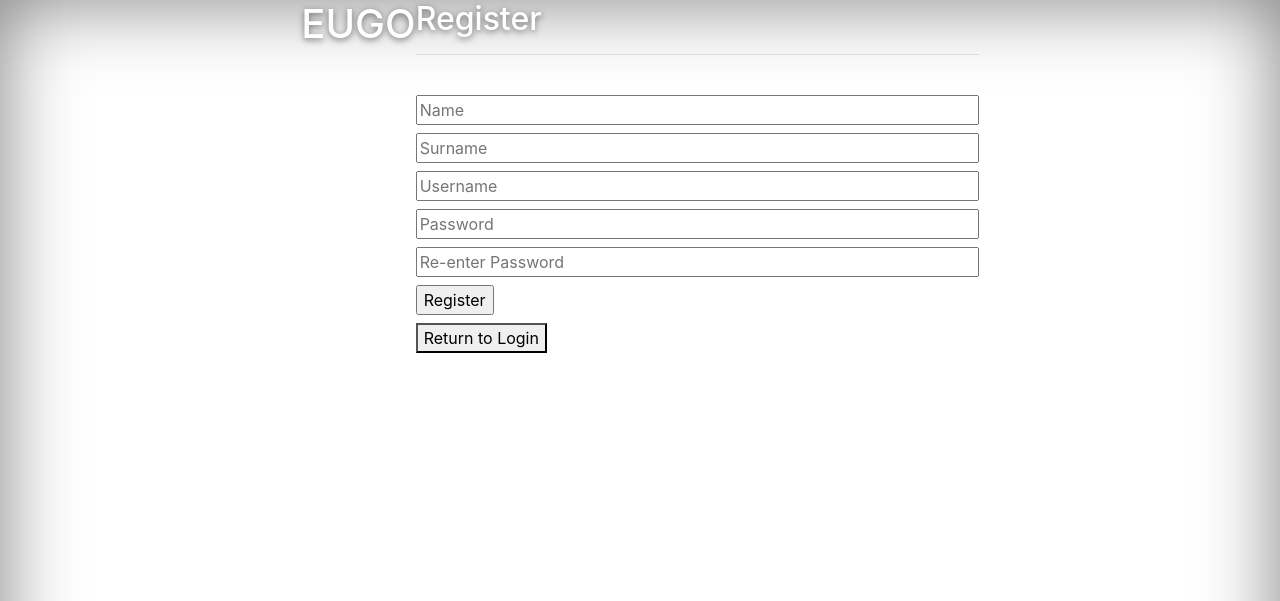
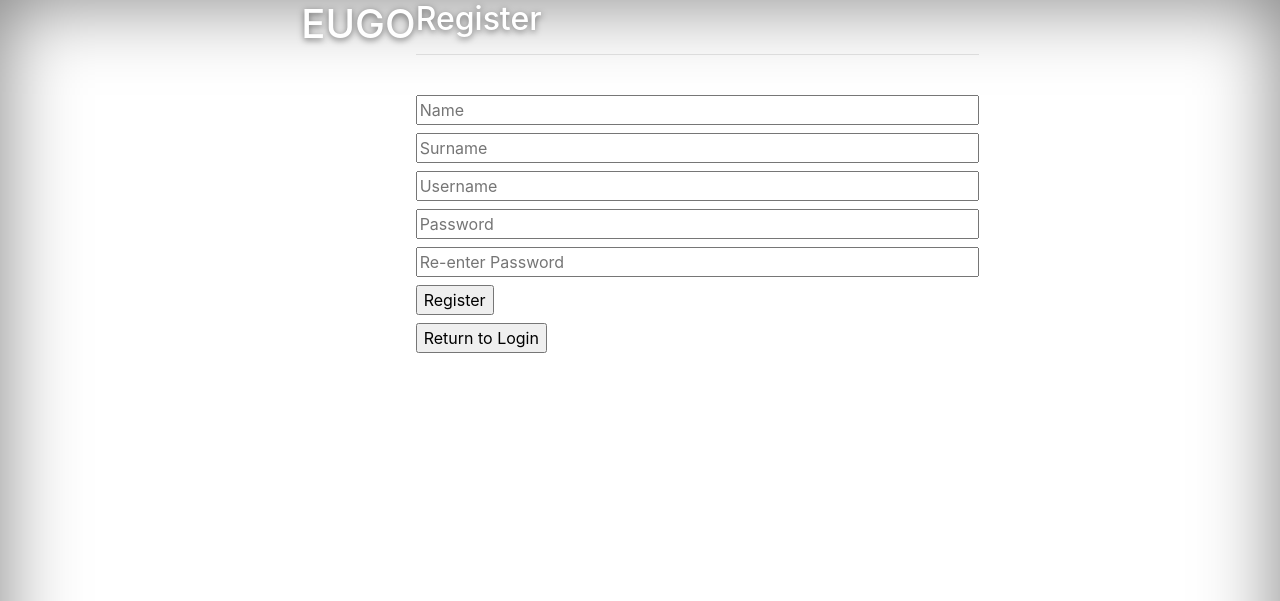
Before and after one commit to nbaker47/eugo_pokemongo_clone, a Django app: page /eugo/register/ in a window 1280 px wide. Shown: the top 601 px of the page. Run offline with Django 4.2, Linux system fonts and the light colour scheme; some libraries are stand-ins or nearby versions.

Commit message:
Done some more work on the register/login stuff. Need to finish off the javascript validation but going to sort that out tomorrow.

```diff
--- a/eugo/templates/register.html
+++ b/eugo/templates/register.html
@@ -33,19 +33,40 @@
 		</div>
 		<!-- Use java script to check validation-->
 
-		<form class="form" method="POST" action="." >    <!--action to the php ./homePage.html -->
+		<script>
+			function validateForm() {
+
+				let fname = document.forms['myForm']['firstname'].value;
+				let lname = document.forms['myForm']['surname'].value;
+				let username = document.forms['myForm']['username'].value;
+				let password1 = document.forms['myForm']['password1'].value;
+				let password2 = document.forms['myForm']['password2'].value;
+
+				var pwd_expression = /^(?=.*?[A-Z])(?=.*?[a-z])(?=.*?[0-9])/;
+				var filter = /^(?=.*?[#?!@$%^&*-])+$/;
+
+				if (filter.test(fname)) {
+					alert("Name must not contain any spaces or special characters")
+					return false;
+
+				}
+			}
+
+		</script>
+
+		<form name="myForm" class="form" method="POST" action="." onsubmit="return validateForm()" >    <!--action to the php ./homePage.html -->
 			{% csrf_token %} <!--Prevents csrf attacks -->
 
 			<label>
-				<input type="text" name="firstname" placeholder="Name" size="50" required>
+				<input type="text" name="firstname" placeholder="Name" size="50" required autocomplete="off">
 			</label>
 			<br>
 			<label>
-				<input type="text" name="surname" placeholder="Surname" size="50">
+				<input type="text" name="surname" placeholder="Surname" size="50" required autocomplete="off">
 			</label>
 			<br>
 			<label>
-				<input type="text"  name="username" placeholder="Username" size="50" required>
+				<input type="text"  name="username" placeholder="Username" size="50" required autocomplete="off">
 			</label>
 			<br>
 			<label>
@@ -53,7 +74,7 @@
 			</label>
 			<br>
 			<label>
-				<input type="password" name="password2" placeholder="Re-enter Password" size="50" minlength="8" required>
+				<input type="password" name="password2" placeholder="Re-enter Password" size="50" minlength="8" required >
 			</label>
 			<br>
 			<label>
@@ -63,18 +84,12 @@
 
 		</form>
 
-		<a href="/eugo/login">
-			<button>
-				Return to Login
-			</button> </a>
 
-		<!--
-		<form action="./login.php" class="form">
+		<form action="/eugo/login" class="form">
 			<label>
-				<input type="submit" value="Return" size="25">
+				<input type="submit" value="Return to Login" size="25">
 			</label>
 		</form>
 		<br>
-		-->
 		</body>
 </html>
--- a/eugo/views.py
+++ b/eugo/views.py
@@ -22,7 +22,7 @@ def login(request):
 
 def register(request):
     if request.method == "POST":
-        print(request.POST)
+        #print(request.POST)
 
         firstname   =   request.POST['firstname']
         surname     =   request.POST['surname']
```
Also changed, not shown: eugo/templates/login.html (+4 -4 lines).
